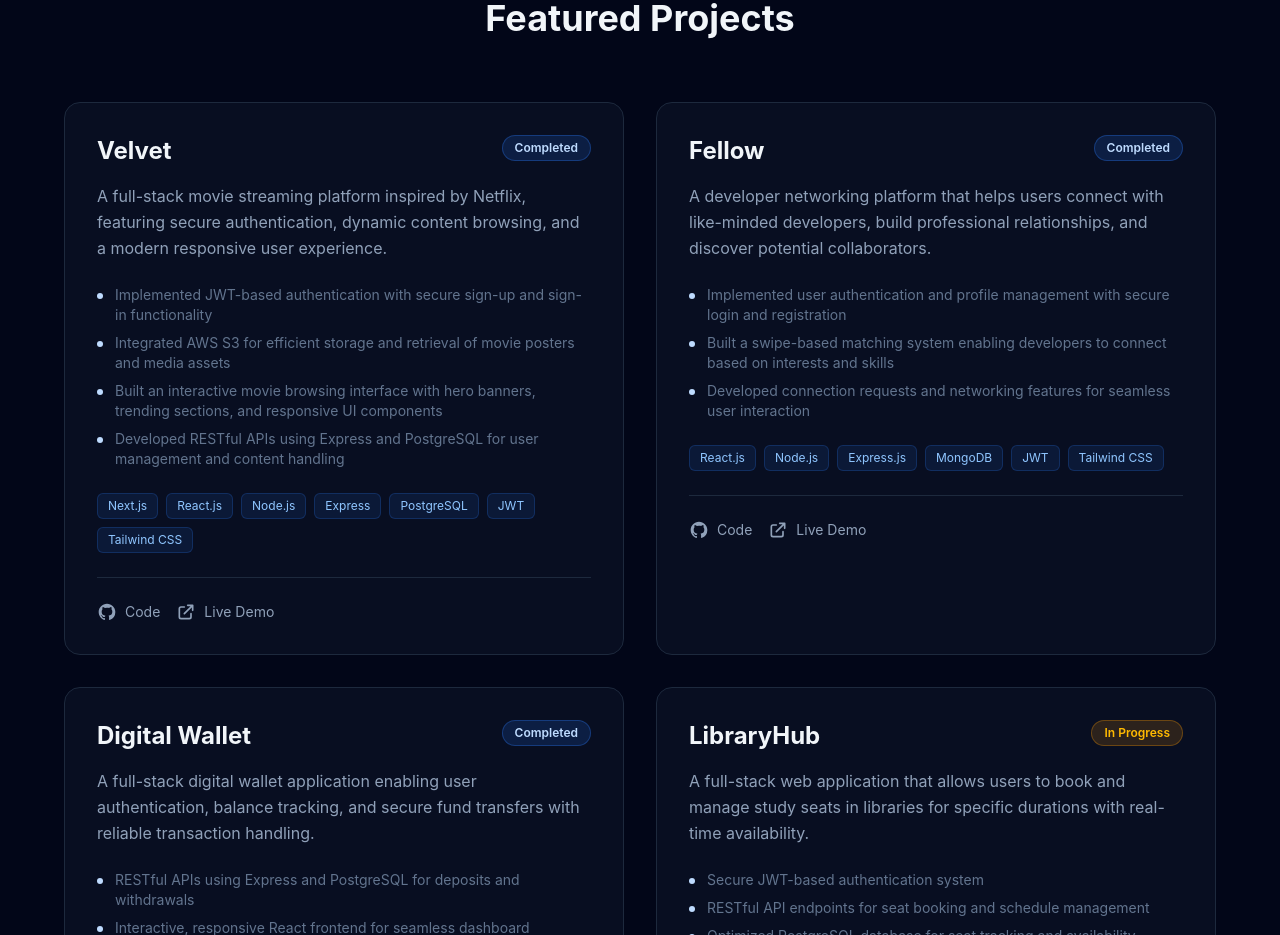
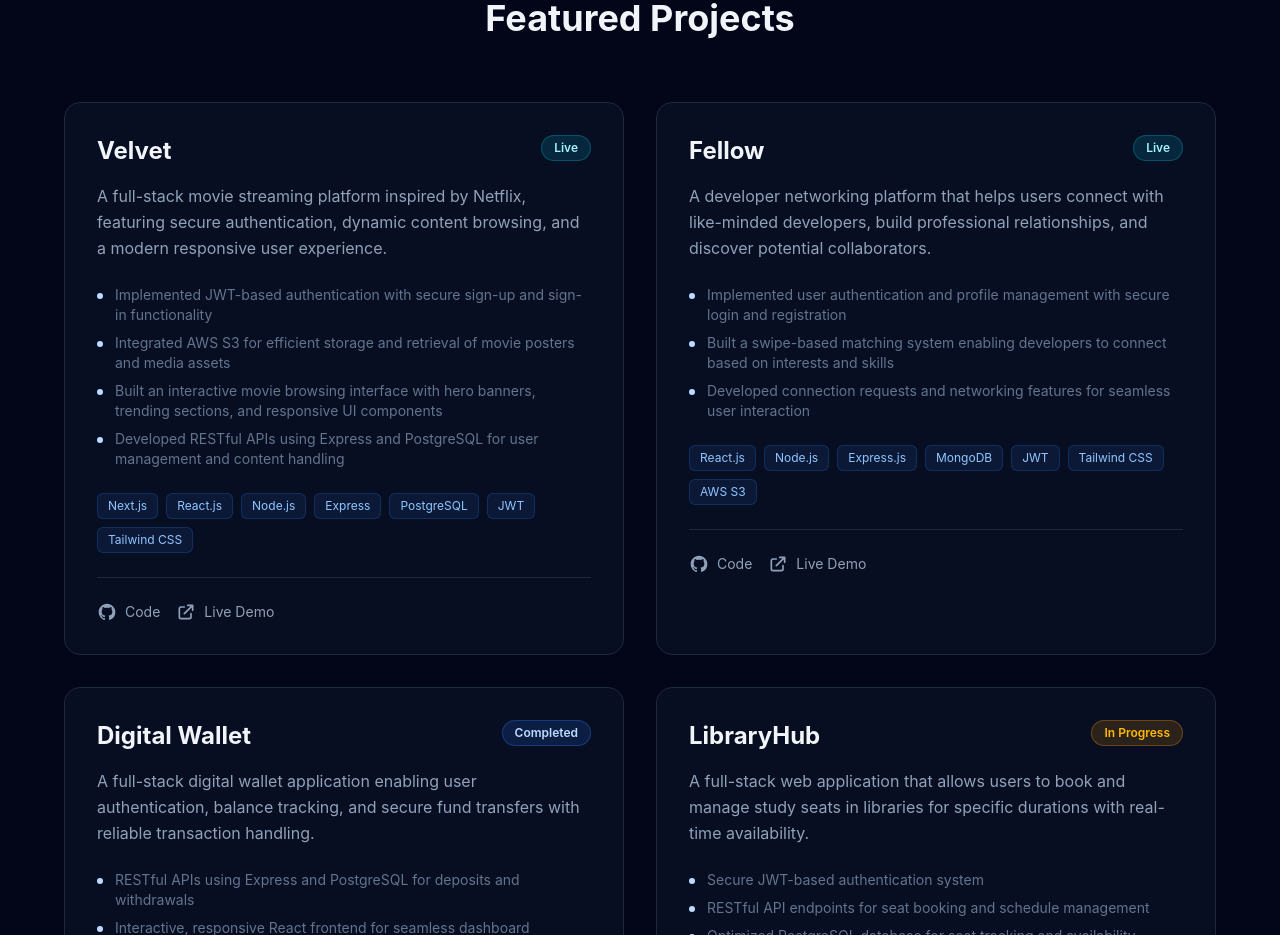
Before and after one commit to suruchisagar/Suruchi-Sagar, a React (Vite) app: page / in a window 1280 px wide. Shown: the part 2400-3335 px from the top of the page. Built offline with nearby package versions, Linux system fonts and the light colour scheme.

Commit message:
changes in velvet and fellow

```diff
--- a/src/App.jsx
+++ b/src/App.jsx
@@ -45,7 +45,7 @@ const App = () => {
         "Developed RESTful APIs using Express and PostgreSQL for user management and content handling"
         ],
         tech: ["Next.js", "React.js", "Node.js", "Express", "PostgreSQL", "JWT", "Tailwind CSS"],
-        status: "Completed",
+        status: "Live",
         github: "https://github.com/suruchisagar/velvet",
         live: "https://velvet-web-theta.vercel.app"
               },
@@ -58,8 +58,8 @@ const App = () => {
           "Built a swipe-based matching system enabling developers to connect based on interests and skills",
           "Developed connection requests and networking features for seamless user interaction"
           ],
-          tech: ["React.js", "Node.js", "Express.js", "MongoDB", "JWT", "Tailwind CSS"],
-          status: "Completed",
+          tech: ["React.js", "Node.js", "Express.js", "MongoDB", "JWT", "Tailwind CSS", "AWS S3"],
+          status: "Live",
           github: "https://github.com/suruchisagar/fellow",
           live: "https://fellow-umber.vercel.app/"
           },
```
